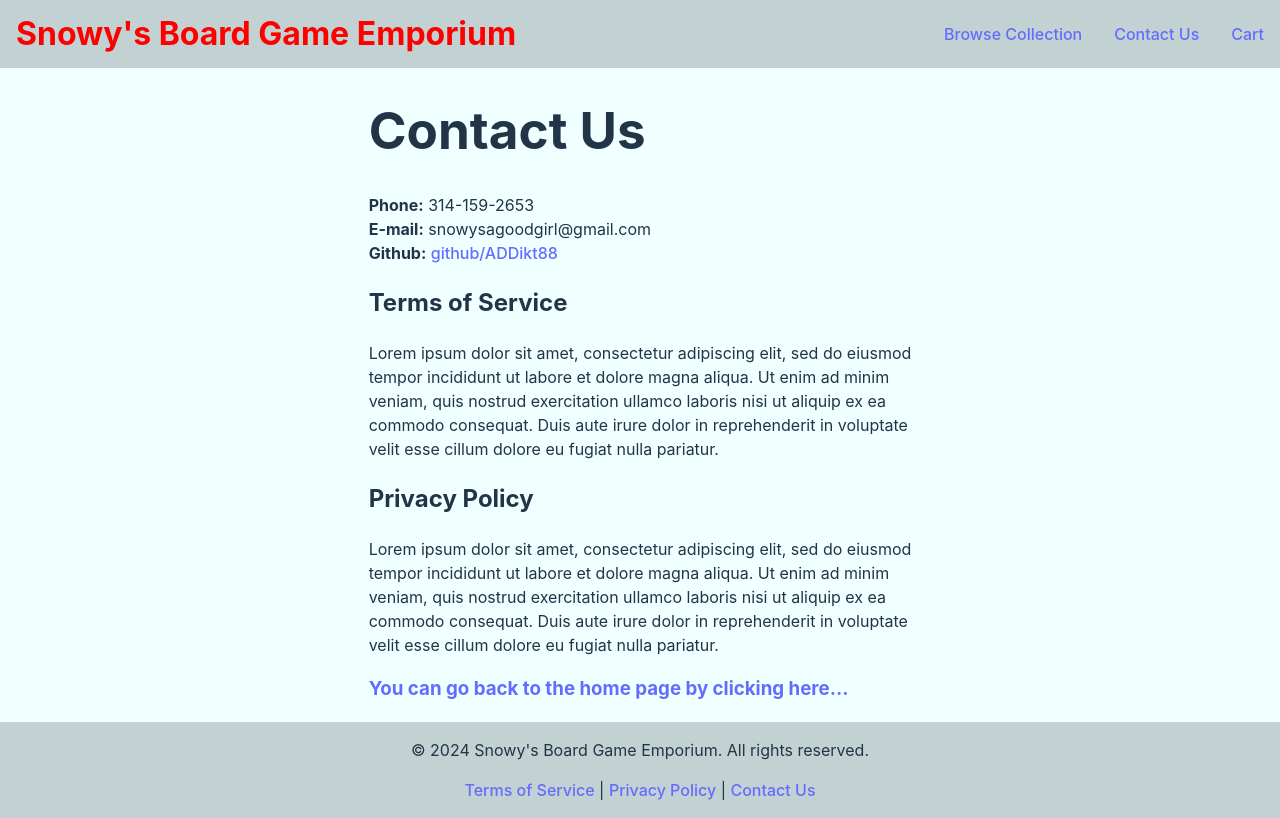
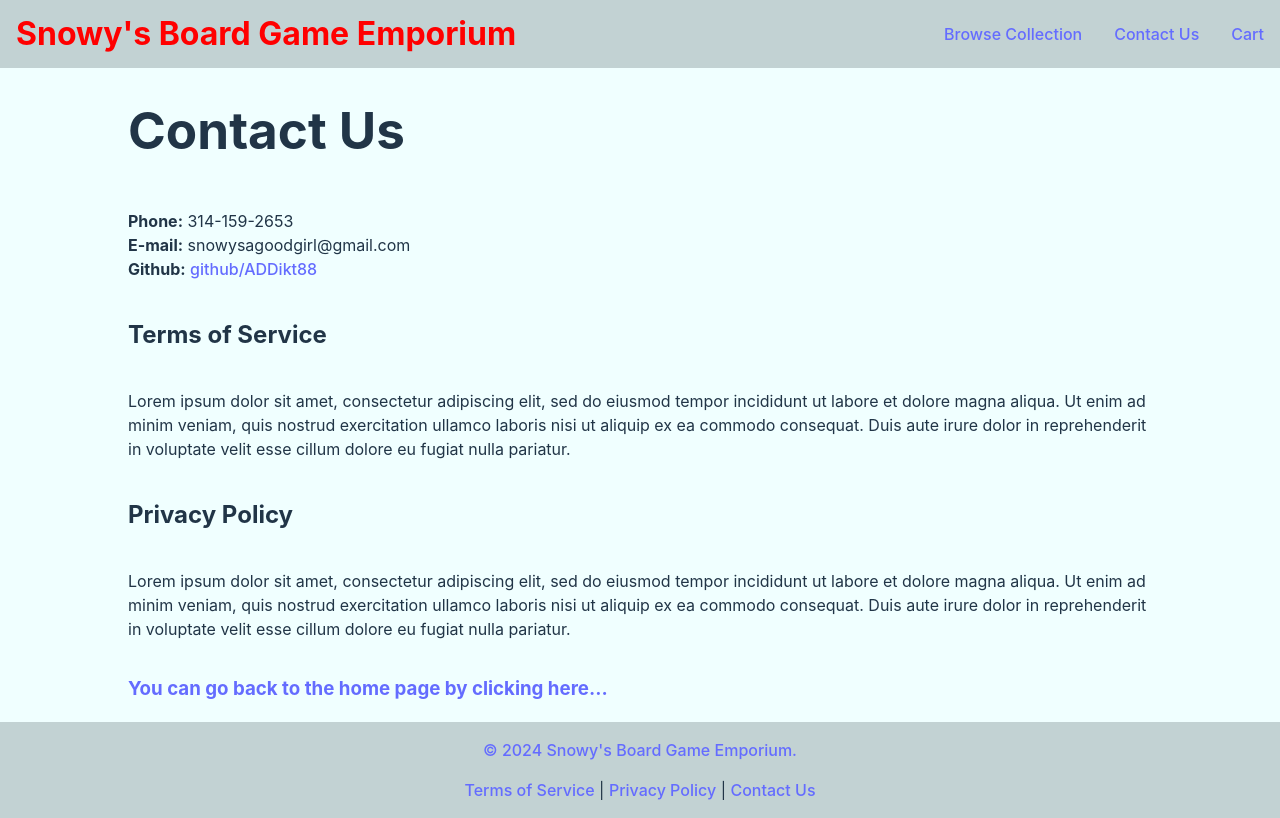
Before and after one commit to ADDikt88/shopping-cart, a React (Vite) app: page /contact in a window 1280 px wide. Built offline with nearby package versions, Linux system fonts and the light colour scheme; no server answers.

Commit message:
Add media queries styling

```diff
--- a/src/App.css
+++ b/src/App.css
@@ -57,3 +57,14 @@
 .read-the-docs {
   color: #888;
 }
+
+@media screen and (max-width: 550px) {
+  .title {
+    font-size: 1.7rem;
+    margin-top: 10px;
+  }
+  .rules,
+  .game-over-display {
+    margin: 5px 10px;
+  }
+}
--- a/src/components/Contact.jsx
+++ b/src/components/Contact.jsx
@@ -1,8 +1,9 @@
 import { Link } from "react-router-dom";
+import "../styles/Contact.css";
 
 const ContactUs = () => {
   return (
-    <div>
+    <div className="contact-us-page">
       <h1>{"Contact Us"}</h1>
       <p>
         <b>Phone:</b> 314-159-2653
@@ -12,27 +13,19 @@ const ContactUs = () => {
         <b>Github:</b> <a href="https://github.com/ADDikt88">github/ADDikt88</a>
       </p>
       <h2>Terms of Service</h2>
-      <p>
+      <p className="contact-content">
         Lorem ipsum dolor sit amet, consectetur adipiscing elit, sed do eiusmod
-        <br></br>
         tempor incididunt ut labore et dolore magna aliqua. Ut enim ad minim
-        <br></br>
         veniam, quis nostrud exercitation ullamco laboris nisi ut aliquip ex ea
-        <br></br>
         commodo consequat. Duis aute irure dolor in reprehenderit in voluptate
-        <br></br>
         velit esse cillum dolore eu fugiat nulla pariatur.
       </p>
       <h2>Privacy Policy</h2>
-      <p>
+      <p className="contact-content">
         Lorem ipsum dolor sit amet, consectetur adipiscing elit, sed do eiusmod
-        <br></br>
         tempor incididunt ut labore et dolore magna aliqua. Ut enim ad minim
-        <br></br>
         veniam, quis nostrud exercitation ullamco laboris nisi ut aliquip ex ea
-        <br></br>
         commodo consequat. Duis aute irure dolor in reprehenderit in voluptate
-        <br></br>
         velit esse cillum dolore eu fugiat nulla pariatur.
       </p>
       <Link to="/">
--- a/src/components/Footer.jsx
+++ b/src/components/Footer.jsx
@@ -4,7 +4,9 @@ import { Link } from "react-router-dom";
 const Footer = () => {
   return (
     <footer className="footer">
-      <p>&copy; 2024 Snowy's Board Game Emporium. All rights reserved.</p>
+      <p>
+        <Link to="/">&copy; 2024 Snowy's Board Game Emporium.</Link>
+      </p>
       <p>
         <Link to="/contact">Terms of Service</Link> |{" "}
         <Link to="/contact">Privacy Policy</Link> |{" "}
--- a/src/components/NavBar.jsx
+++ b/src/components/NavBar.jsx
@@ -9,17 +9,21 @@ function NavBar() {
   return (
     <>
       <nav className="navbar">
+        <div className="navbar-content">
           <Link to="/" className="home-logo">
-          <b>Snowy's Board Game Emporium</b>
+            Snowy's Board Game Emporium
           </Link>
           <Link to="/shopping" className="browse-link">
             Browse Collection
           </Link>
-        <Link to="/contact">Contact Us</Link>
+          <Link to="/contact" className="contact-link">
+            Contact Us
+          </Link>
           <Link to="/cart" className="cart-link">
             {cart.length > 0 && ` [${totalItems()}] `}
             Cart
           </Link>
+        </div>
       </nav>
     </>
   );
--- a/src/components/Shopping.jsx
+++ b/src/components/Shopping.jsx
@@ -65,7 +65,7 @@ function Shopping() {
   return (
     <>
       <div className="shopping-container">
-        <h1>Collection</h1>
+        <h1 style={{ margin: "16px" }}>Collection</h1>
         <p>Here are all the latest board games for you to purchase.</p>
         <div className="product-grid-container" style={gridContainerStyle}>
           {products.map((product) => (
@@ -85,6 +85,7 @@ const gridContainerStyle = {
   padding: "16px",
   margin: "16px",
   width: "100%",
+  justifyContent: "center",
 };
 
 export default Shopping;
--- a/src/index.css
+++ b/src/index.css
@@ -24,7 +24,7 @@ a:hover {
 
 body {
   margin: 0;
-  min-width: 320px;
+  min-width: 350px;
   min-height: 100vh;
   background-color: azure;
 }
--- a/src/styles/Cart.css
+++ b/src/styles/Cart.css
@@ -2,6 +2,7 @@
   margin: auto 0 auto auto;
   text-align: right;
   min-width: 200px;
+  max-width: 1280px;
 }
 
 .product-info > * {
--- /dev/null
+++ b/src/styles/Contact.css
@@ -0,0 +1,13 @@
+.contact-us-page {
+  max-width: 1280px;
+  display: flex;
+  flex-direction: column;
+  width: 80%;
+}
+
+.contact-content {
+  text-wrap: wrap;
+}
+
+@media screen and (max-width: 600px) {
+}
--- a/src/styles/NavBar.css
+++ b/src/styles/NavBar.css
@@ -1,11 +1,16 @@
 .navbar {
-  display: flex;
   width: 100%;
-  padding: 10px 0;
   background-color: rgb(194, 210, 211);
 }
 
-.navbar > * {
+.navbar-content {
+  display: flex;
+  max-width: 1600px;
+  padding: 10px 0;
+  margin: auto;
+}
+
+.navbar-content > * {
   margin: auto;
   margin-left: 1rem;
   margin-right: 1rem;
@@ -20,4 +25,26 @@
   margin-left: 1rem;
   color: red;
   font-size: 2rem;
+  font-weight: bold;
 }
+
+@media screen and (max-width: 960px) {
+  .home-logo {
+    font-size: 20px;
+  }
+}
+
+@media screen and (max-width: 720px) {
+  .contact-link {
+    display: none;
+  }
+}
+
+@media screen and (max-width: 600px) {
+  .home-logo {
+    display: none;
+  }
+  .navbar-content > * {
+    margin: auto;
+  }
+}
--- a/src/styles/ProductCard.css
+++ b/src/styles/ProductCard.css
@@ -27,9 +27,9 @@
 .input-counter {
   width: 50px;
   text-align: center;
-  margin: 0 10px;
+  margin: 5px;
   font-size: 1rem;
-  padding: 1px 1px 1px 15px;
+  padding: 5px 1px 5px 2px;
 }
 
 .test {
--- a/src/styles/ProductPage.css
+++ b/src/styles/ProductPage.css
@@ -5,6 +5,7 @@
   justify-content: space-between;
   width: 80%;
   margin: 2rem 0;
+  max-width: 1280px;
 }
 
 .product-page > * {
--- a/src/styles/Slideshow.css
+++ b/src/styles/Slideshow.css
@@ -2,7 +2,6 @@
 .slideshow {
   position: relative;
   width: 100%;
-  margin: auto;
   overflow: hidden;
 }
 
```
Lines whose indentation alone changed are shown as unchanged.
